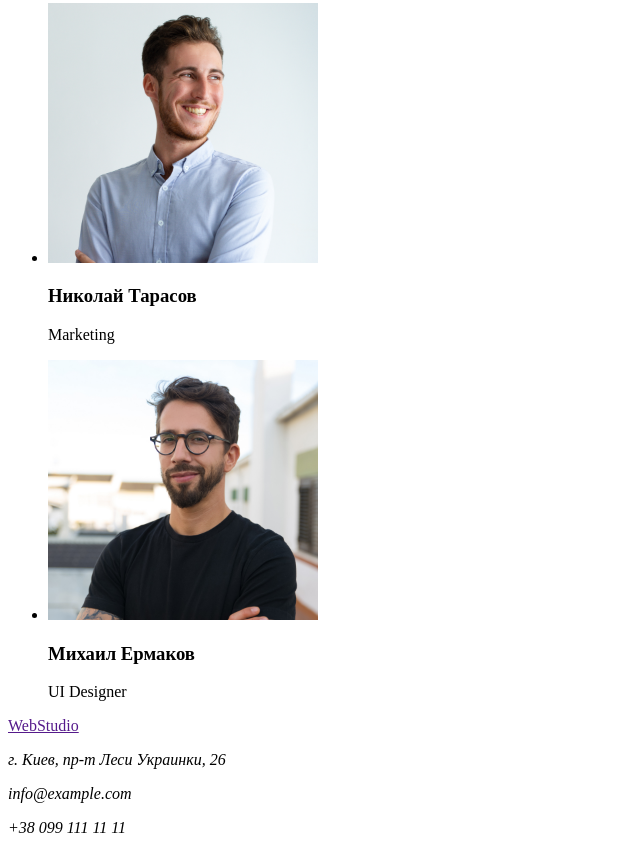
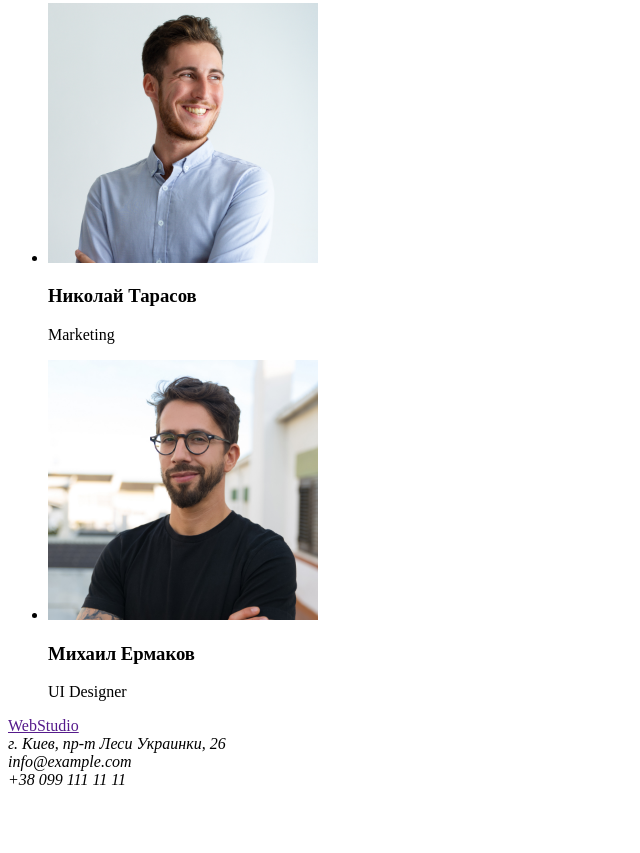
Before and after one commit to Aleksudv/goit-markup-hw-01, a plain HTML site: page index.html in a window 1280 px wide. Shown: the part 1753-2606 px from the top of the page, without its empty margins (0-640 px from the left). After the commit the page ends 2550 px from the top, so only its background shows below. Drawn offline with Linux system fonts and the light colour scheme.

Commit message:
vewsion 4

```diff
--- a/index.html
+++ b/index.html
@@ -93,9 +93,9 @@
     <footer>
         <a href="">WebStudio</a>
         <address>
-            <p>г. Киев, пр-т Леси Украинки, 26</p>
-            <p>info@example.com</p>
-            <p>+38 099 111 11 11</p>
+            г. Киев, пр-т Леси Украинки, 26 <br />
+            info@example.com <br />
+            +38 099 111 11 11
         </address>
     </footer>
 </body>
```
